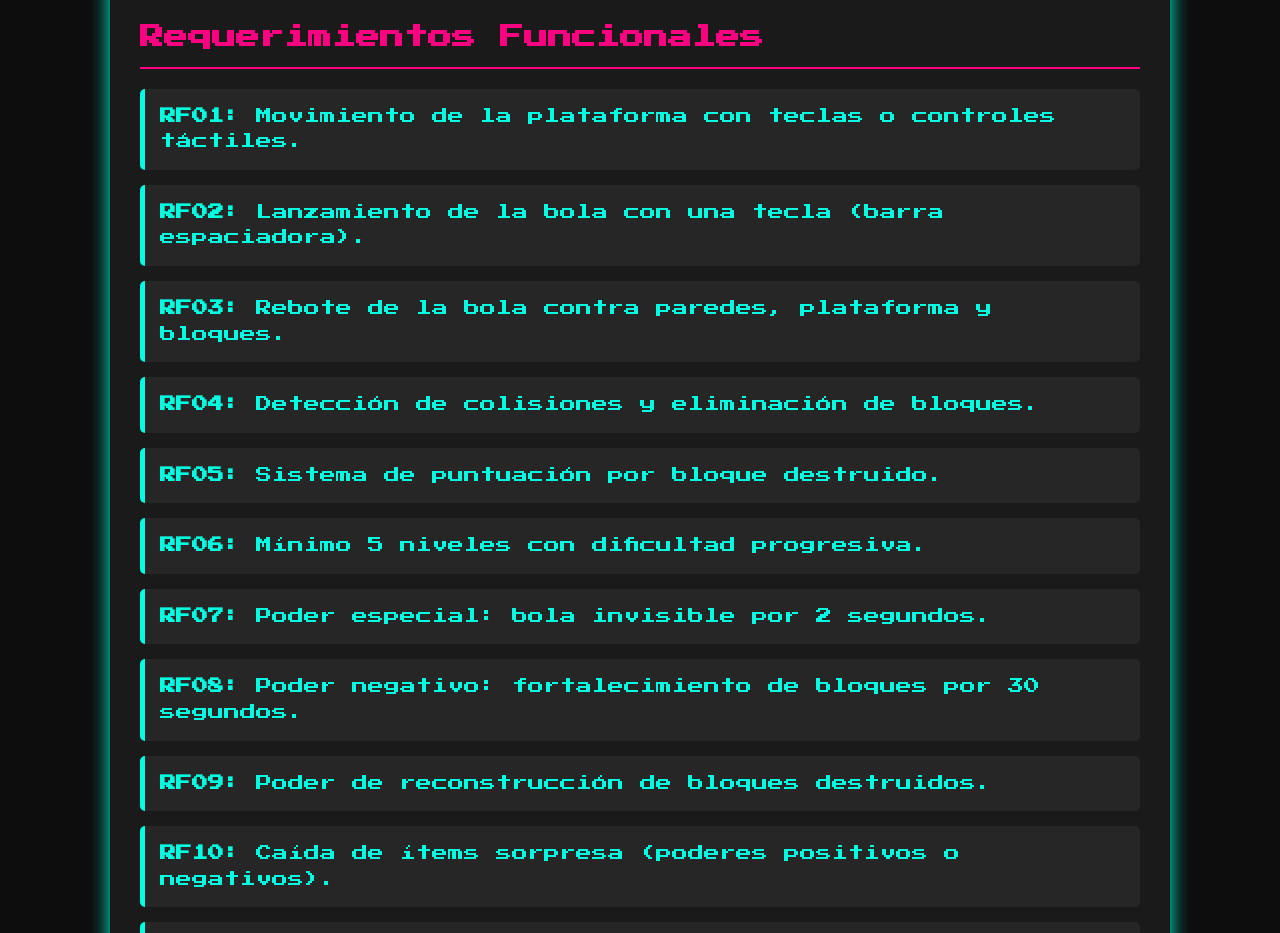
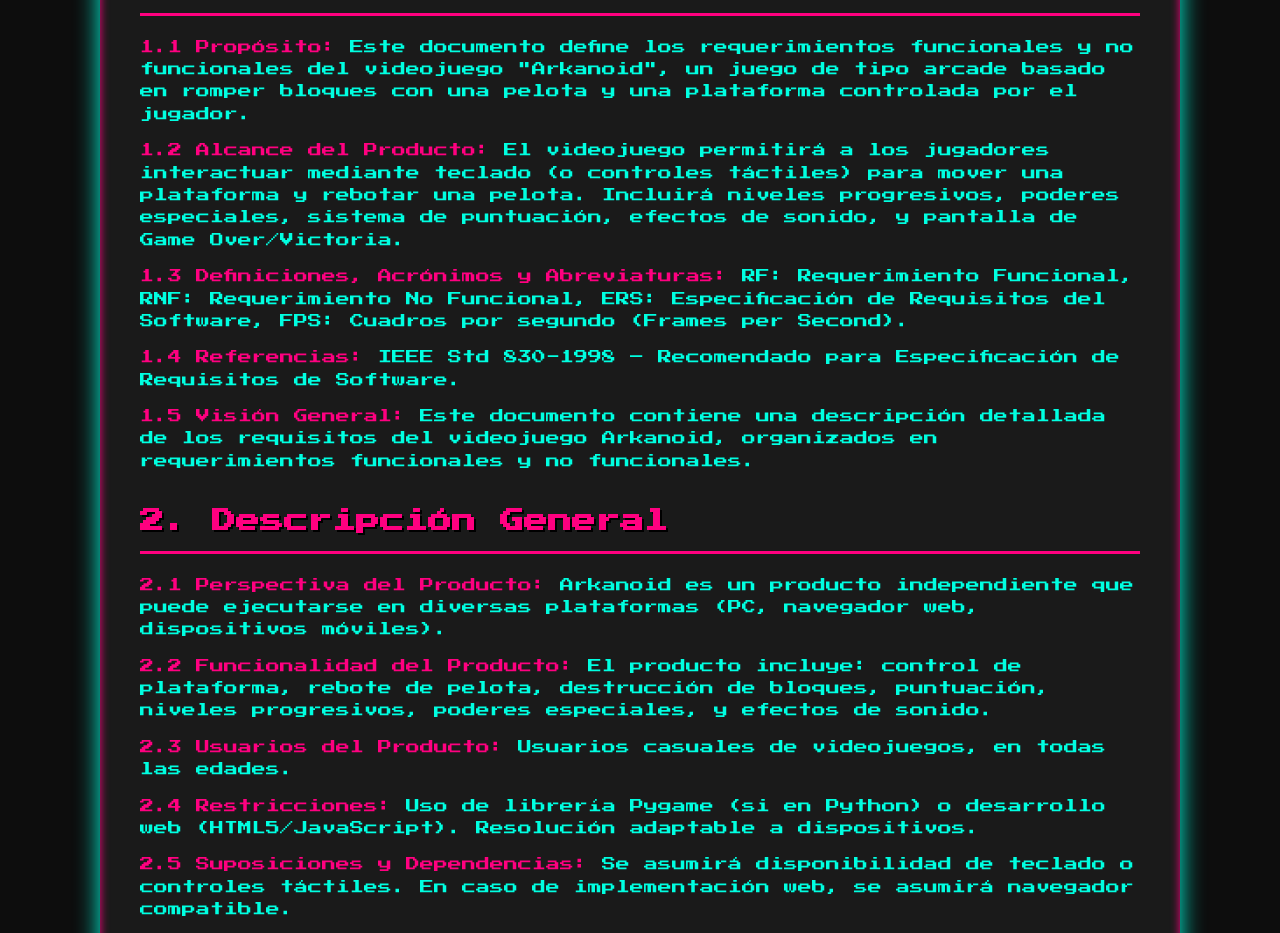
Before and after one commit to julianaMarin12/Requerimientos, a plain HTML site: page index.html in a window 1280 px wide. Shown: the part 197-1130 px from the top of the page. Drawn offline with Linux system fonts and the light colour scheme.

Commit message:
Add conclutions

```diff
--- a/index.html
+++ b/index.html
@@ -13,21 +13,29 @@
       font-family: 'Press Start 2P', monospace;
       padding: 20px;
       line-height: 1.6;
+      margin: 0;
     }
 
     h1, h2, h3 {
       color: #ff0080;
-      border-bottom: 2px solid #ff0080;
+      border-bottom: 3px solid #ff0080;
       padding-bottom: 10px;
+      text-shadow: 2px 2px #000;
+    }
+
+    h1 {
+      text-align: center;
+      font-size: 24px;
+      margin-top: 0;
     }
 
     .container {
       max-width: 1000px;
-      margin: auto;
+      margin: 30px auto;
       background: #1a1a1a;
-      padding: 30px;
+      padding: 40px;
       border-radius: 15px;
-      box-shadow: 0 0 20px #00ffe1;
+      box-shadow: 0 0 25px #00ffe1, 0 0 10px #ff0080 inset;
     }
 
     ul {
@@ -39,27 +47,65 @@
       margin-bottom: 15px;
       background: #262626;
       padding: 15px;
-      border-left: 5px solid #00ffe1;
+      border-left: 6px solid #00ffe1;
       border-radius: 5px;
+      box-shadow: 0 0 10px #00ffe1;
+    }
+
+    p, li {
+      font-size: 14px;
     }
 
     .footer {
       margin-top: 40px;
       padding-top: 20px;
       border-top: 2px dashed #ff0080;
+      text-align: center;
+      font-size: 12px;
+      color: #888;
     }
 
     .tagline {
       font-size: 12px;
       color: #888;
+      text-align: center;
     }
+
+    section {
+      margin-bottom: 30px;
+    }
+
+    .highlight {
+      color: #ff0080;
+    }
+
   </style>
 </head>
 <body>
   <div class="container">
     <h1>Requerimientos del Videojuego: Arkanoid</h1>
 
-    <h2>Requerimientos Funcionales</h2>
+    <section>
+      <h2>1. Introducción</h2>
+      <p><span class="highlight">1.1 Propósito:</span> Este documento define los requerimientos funcionales y no funcionales del videojuego "Arkanoid", un juego de tipo arcade basado en romper bloques con una pelota y una plataforma controlada por el jugador.</p>
+      <p><span class="highlight">1.2 Alcance del Producto:</span> El videojuego permitirá a los jugadores interactuar mediante teclado (o controles táctiles) para mover una plataforma y rebotar una pelota. Incluirá niveles progresivos, poderes especiales, sistema de puntuación, efectos de sonido, y pantalla de Game Over/Victoria.</p>
+      <p><span class="highlight">1.3 Definiciones, Acrónimos y Abreviaturas:</span> RF: Requerimiento Funcional, RNF: Requerimiento No Funcional, ERS: Especificación de Requisitos del Software, FPS: Cuadros por segundo (Frames per Second).</p>
+      <p><span class="highlight">1.4 Referencias:</span> IEEE Std 830-1998 – Recomendado para Especificación de Requisitos de Software.</p>
+      <p><span class="highlight">1.5 Visión General:</span> Este documento contiene una descripción detallada de los requisitos del videojuego Arkanoid, organizados en requerimientos funcionales y no funcionales.</p>
+    </section>
+
+    <section>
+      <h2>2. Descripción General</h2>
+      <p><span class="highlight">2.1 Perspectiva del Producto:</span> Arkanoid es un producto independiente que puede ejecutarse en diversas plataformas (PC, navegador web, dispositivos móviles).</p>
+      <p><span class="highlight">2.2 Funcionalidad del Producto:</span> El producto incluye: control de plataforma, rebote de pelota, destrucción de bloques, puntuación, niveles progresivos, poderes especiales, y efectos de sonido.</p>
+      <p><span class="highlight">2.3 Usuarios del Producto:</span> Usuarios casuales de videojuegos, en todas las edades.</p>
+      <p><span class="highlight">2.4 Restricciones:</span> Uso de librería Pygame (si en Python) o desarrollo web (HTML5/JavaScript). Resolución adaptable a dispositivos.</p>
+      <p><span class="highlight">2.5 Suposiciones y Dependencias:</span> Se asumirá disponibilidad de teclado o controles táctiles. En caso de implementación web, se asumirá navegador compatible.</p>
+    </section>
+
+    <section>
+      <h2>3. Requerimientos Específicos</h2>
+      <h3>3.1 Requerimientos Funcionales</h3>
       <ul>
         <li><strong>RF01:</strong> Movimiento de la plataforma con teclas o controles táctiles.</li>
         <li><strong>RF02:</strong> Lanzamiento de la bola con una tecla (barra espaciadora).</li>
@@ -77,7 +123,7 @@
         <li><strong>RF14:</strong> Sonidos para rebotes, destrucción, ítems y pantallas.</li>
       </ul>
 
-    <h2>Requerimientos No Funcionales</h2>
+      <h3>3.2 Requerimientos No Funcionales</h3>
       <ul>
         <li><strong>RNF01:</strong> Rendimiento mínimo de 60 FPS.</li>
         <li><strong>RNF02:</strong> Juego intuitivo y con instrucciones claras.</li>
@@ -88,14 +134,16 @@
         <li><strong>RNF07:</strong> Portabilidad entre sistemas operativos.</li>
         <li><strong>RNF08:</strong> Accesibilidad para personas con limitaciones visuales o auditivas.</li>
       </ul>
+    </section>
 
-    <h2>Conclusiones y Reflexión del Proceso</h2>
-    <p>
-      Durante el proceso de levantamiento de requerimientos, se evidenció la importancia de analizar tanto las funcionalidades esenciales como los aspectos técnicos y de calidad del software. Aplicar el estándar IEEE 830 permitió estructurar los requerimientos de forma clara y comprensible.
-    </p>
+    <section>
+      <h2>4. Conclusiones</h2>
+      <p>Durante el levantamiento de requerimientos, se identificaron necesidades funcionales y no funcionales esenciales para la creación de Arkanoid. Se aplicó el estándar IEEE 830, lo que facilitó una descripción clara y precisa. Los requerimientos permiten un diseño flexible, escalable y atractivo, con potencial para múltiples plataformas.</p>
        <p>
       Además, pensar en poderes especiales, desventajas y variaciones mecánicas ayudó a mejorar el diseño creativo del videojuego, haciéndolo más desafiante y atractivo para el jugador.
     </p>
+    </section>
+    </div>
   </div>
 </body>
 </html>
```
Lines whose indentation alone changed are shown as unchanged.
